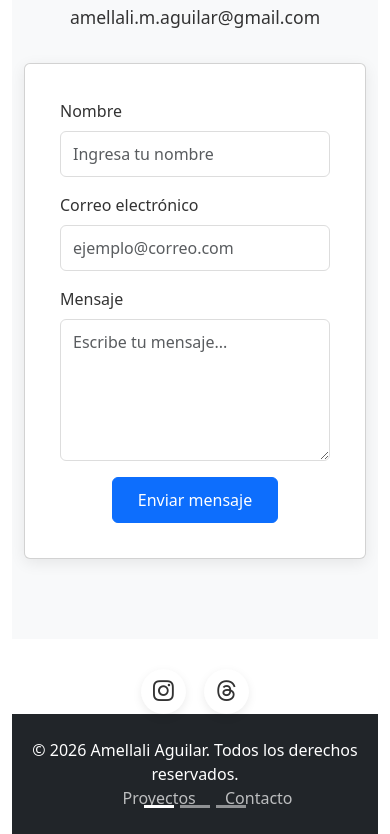
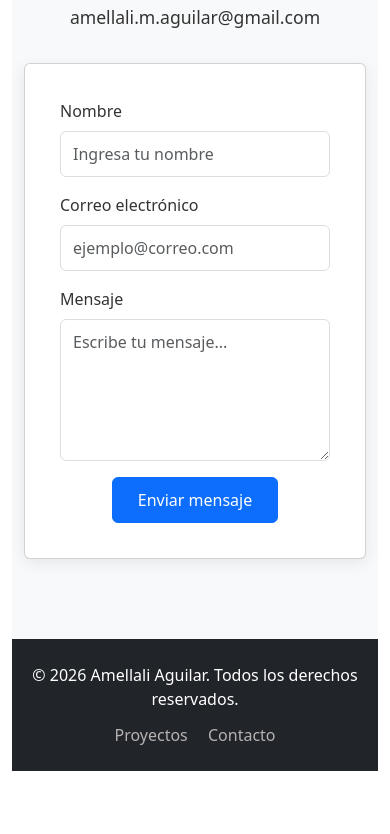
Before and after one commit to ameaguilar/Portafolio, a plain HTML site: page index.html in a window 390 px wide. Shown: the part 3477-4311 px from the top of the page. After the commit the page ends 4248 px from the top, so only its background shows below. Drawn offline with nearby package versions, Linux system fonts and the light colour scheme.

Commit message:
actualizacion

```diff
--- a/css/styles.css
+++ b/css/styles.css
@@ -1,3 +1,4 @@
+
 /*NAVBAR*/
 
 /*Fuente*/
@@ -282,19 +283,33 @@
 }
 
 
+/* FOOTER */
+
+.footer {
+width: 100%;
+background-color: #212529;
+}
+
+.footer .footer-link {
+display: inline-block;
+color: rgba(246, 238, 238, 0.7);
+text-decoration: none;
+margin-left: 25px;
+transition: color 0.2s ease, transform 0.2s ease;
+}
 
 
+
+@media (max-width: 767.98px) {
 .footer .footer-link {
-    display: inline-block;
-
-    color: rgba(255, 255, 255, 0.7);
-    text-decoration: none;
-    margin-left: 25px;
-
-    transition: color 0.2s ease, transform 0.2s ease;
+margin: 12px 8px 0;
+}
 }
 
-.footer .footer-link:hover {
-    color: aquamarine;
-    transform: scale(1.05);
+.footer-link{
+    color: #ffffff;
 }
+.footer-link:hover{
+    color:aquamarine;
+    transform: scale3d();
+}
--- a/index.html
+++ b/index.html
@@ -37,15 +37,15 @@
                     </li>
 
                     <li class="nav-item">
-                        <a class="nav-link" href="acerca">Acerca de mí</a>
+                        <a class="nav-link" href="#acerca">Acerca de mí</a>
                     </li>
 
                     <li class="nav-item">
-                        <a class="nav-link" href="portafolio">Portafolio</a>
+                        <a class="nav-link" href="#portafolio">Portafolio</a>
                     </li>
 
                     <li class="nav-item">
-                        <a class="nav-link" href="contacto">Contacto</a>
+                        <a class="nav-link" href="#contacto">Contacto</a>
                     </li>
                 </ul>
 
@@ -171,34 +171,7 @@
             </div>
         </div>
 
-        <!-- Carrusel -->
-        <div id="proyectosCarousel" class="carousel slide" data-bs-ride="carousel">
 
-            <!-- Indicadores -->
-            <div class="carousel-indicators">
-                <button
-                    type="button"
-                    data-bs-target="#proyectosCarousel"
-                    data-bs-slide-to="0"
-                    class="active"
-                    aria-current="true"
-                    aria-label="Proyecto 1">
-                </button>
-
-                <button
-                    type="button"
-                    data-bs-target="#proyectosCarousel"
-                    data-bs-slide-to="1"
-                    aria-label="Proyecto 2">
-                </button>
-
-                <button
-                    type="button"
-                    data-bs-target="#proyectosCarousel"
-                    data-bs-slide-to="2"
-                    aria-label="Proyecto 3">
-                </button>
-            </div>
 
         <!-- Sección Proyectos -->
 <section id="portafolio" class="projects">
@@ -387,28 +360,7 @@
 
 </section>
 
-<!-- Redes sociales -->
-<div class="redes-sociales">
 
-    <a
-        href="https://www.instagram.com/"
-        target="_blank"
-        aria-label="Instagram"
-        class="red-social"
-    >
-        <i class="bi bi-instagram"></i>
-    </a>
-
-    <a
-        href="https://www.threads.net/"
-        target="_blank"
-        aria-label="Threads"
-        class="red-social"
-    >
-        <i class="bi bi-threads"></i>
-    </a>
-
-</div>
 
 <!-- Footer -->
 <footer class="footer bg-dark" data-bs-theme="dark">
@@ -423,6 +375,8 @@
                     © 2026 Amellali Aguilar. Todos los derechos reservados.
                 </p>
             </div>
+
+
 
             <!-- Enlaces -->
             <div class="col-md-6 text-center text-md-end">
```
